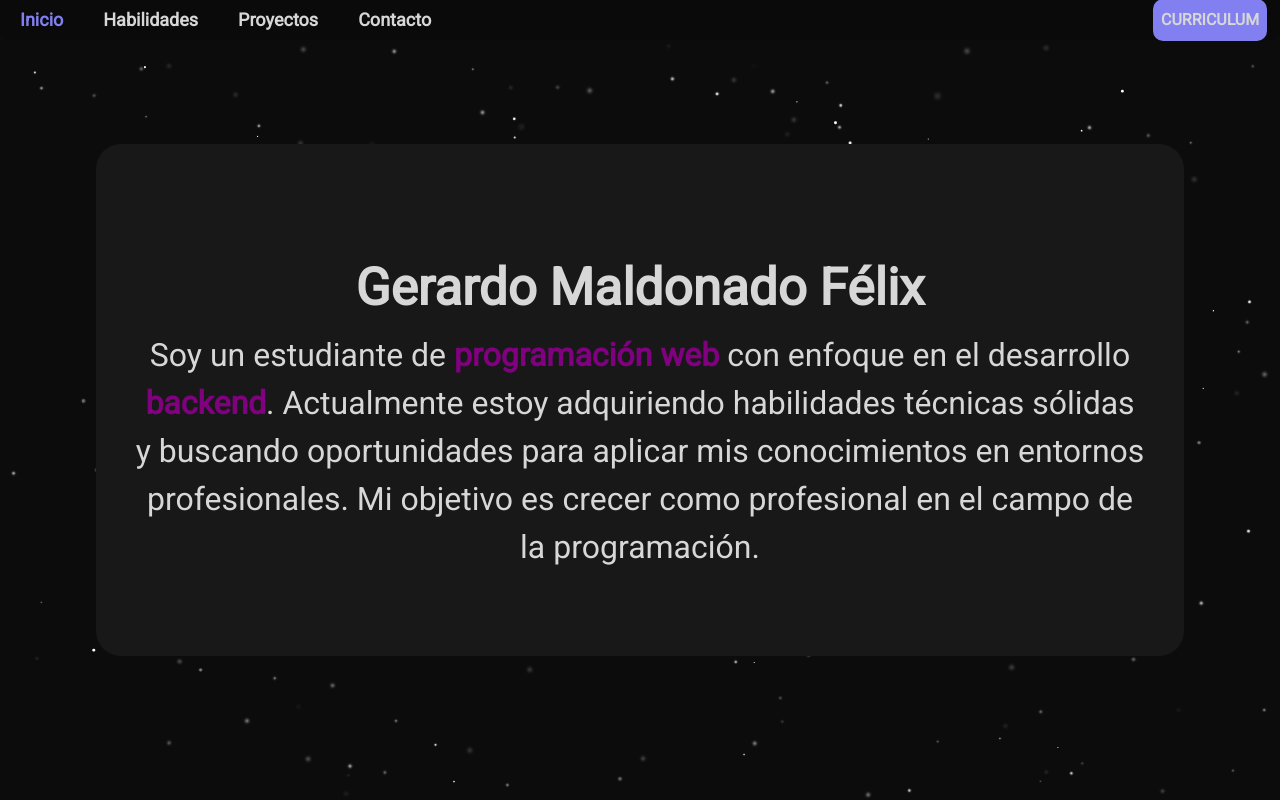
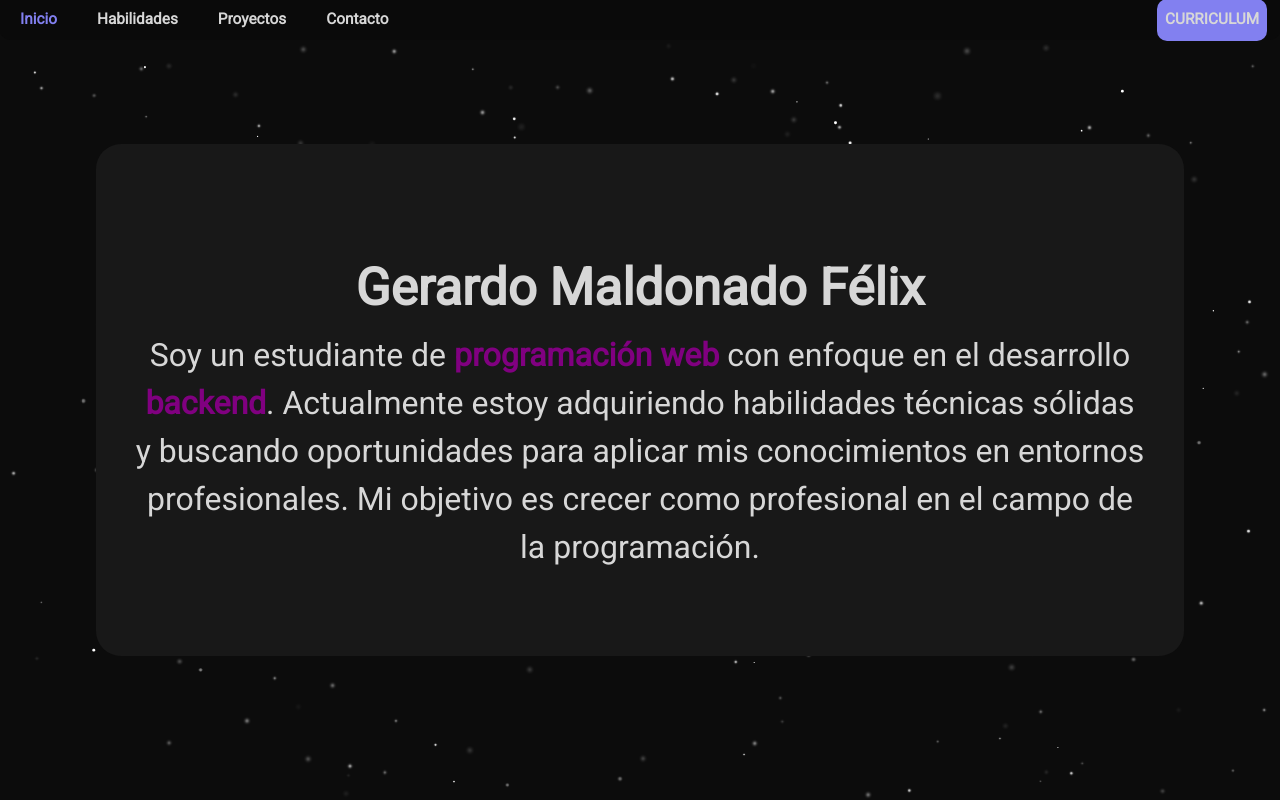
Before and after one commit to GeraMaldonado/miweb, a Vue app: page / in a window 1280 px wide. Shown: the top 800 px of the page. Built offline with nearby package versions, Linux system fonts and the light colour scheme; no server answers.

Commit message:
Se cambio el tamaño del texto para ser variable e incluirlo en la hoja de css correspondiente

```diff
--- a/src/assets/variables.css
+++ b/src/assets/variables.css
@@ -3,4 +3,5 @@
     --altura-nombre: 4vmax;
     --altura-texto: 2.5vmax;
     --altura-titulo: 5vmax;
+    --altura-texto-navegacion : 1.2vmax;
 }
--- a/src/components/navegacion.vue
+++ b/src/components/navegacion.vue
@@ -98,7 +98,7 @@ a {
   display: flex;
   align-items: center;
   height: 100%;
-  font-size: large;
+  font-size: var(--altura-texto-navegacion);
   font-weight: 900;
 }
 
@@ -110,7 +110,7 @@ a {
   padding: 1px 8px;
   margin-left: auto;
   margin-right: 1%;
-  font-size: medium;
+  font-size: var(--altura-texto-navegacion);
 }
 
 .menu {
```
